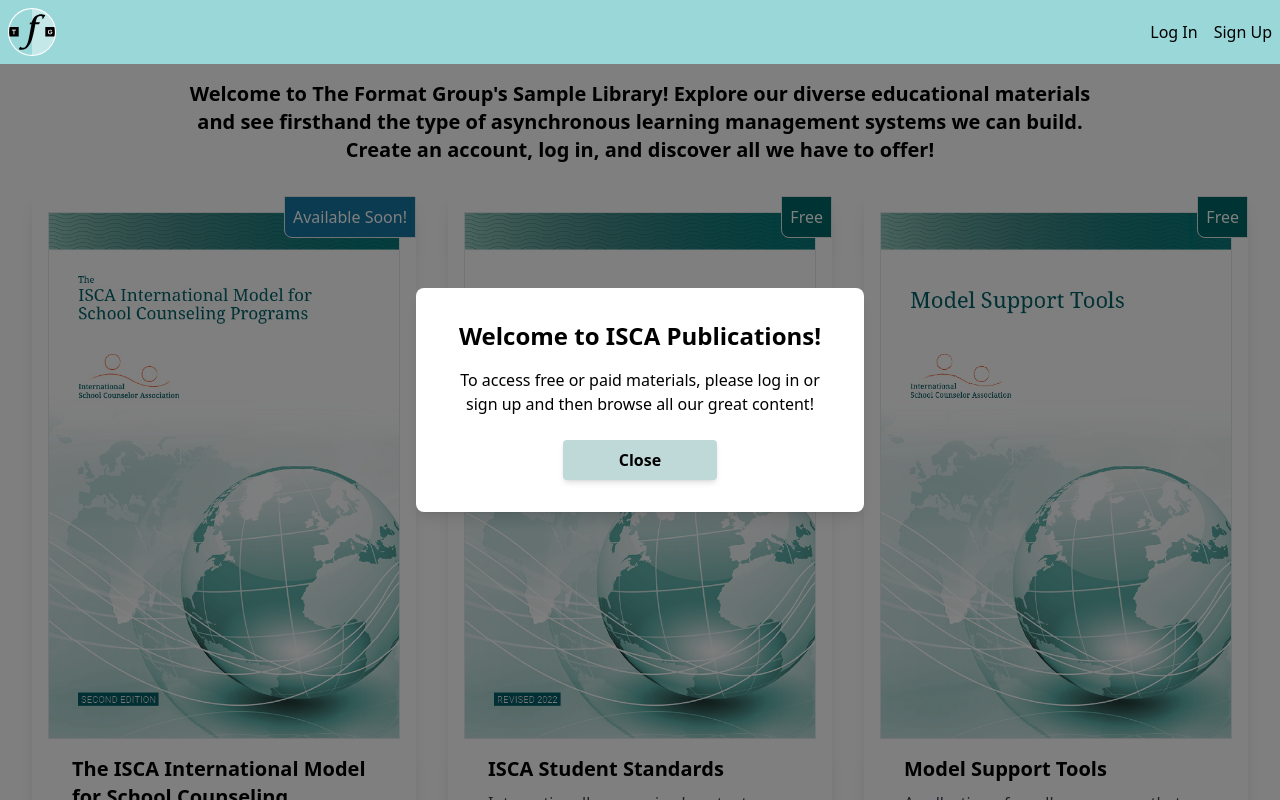
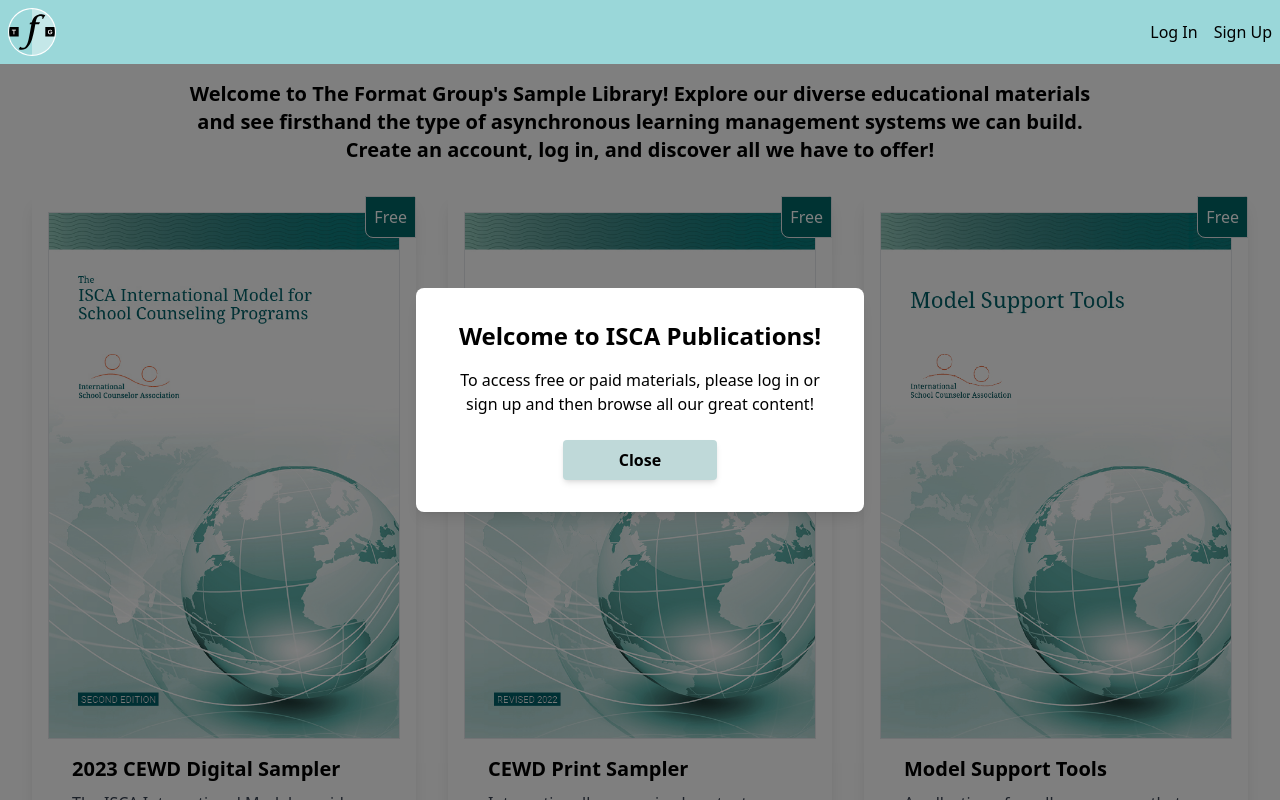
Before and after one commit to JesseDenier/format-library, a React (Vite) app in the folder client/: page / in a window 1280 px wide. Shown: the top 800 px of the page. Built offline with nearby package versions, Linux system fonts and the light colour scheme.

Commit message:
Started to adjust pages to match the new content and stuff.

```diff
--- a/client/src/pages/ModelPage.jsx
+++ b/client/src/pages/CEWDSamplerPage.jsx
@@ -11,7 +11,7 @@
 // Imports the WebAppViewer component for displaying Web Apps within an iframe
 import WebAppViewer from "../components/WebAppViewer";
 
-const ModelPage = () => {
+const CEWDSamplerPage = () => {
   const userId = Auth.getProfile().data._id;
   const { loading, data } = useQuery(QUERY_USER, {
     variables: { userId: userId },
@@ -26,16 +26,10 @@
   return (
     <main className="flex flex-col h-screen px-4 mx-auto pt-20">
       <div className="flex-grow mb-4 border border-gray-300 relative">
-        <WebAppViewer src={"/private/isca_model/index.html"} />
-        {/* User Specific Watermark */}
-        <div className="absolute top-10 right-0 p-4 text-right pointer-events-none select-none text-gray-400">
-          <p className="text-sm font-semibold">
-            {user.firstName} {user.lastName} ({user.email})
-          </p>
-        </div>
+        <WebAppViewer src={"/private/2024 CEWD Sampler/index.html"} />
       </div>
     </main>
   );
 };
 
-export default ModelPage;
+export default CEWDSamplerPage;
--- a/client/src/pages/HomePage.jsx
+++ b/client/src/pages/HomePage.jsx
@@ -87,22 +87,17 @@
   // Configuration for all the cards on the homepage
   const cards = [
     {
-      // link: "model",
-      //! The above link will be reinstituted on 10/24/24 after database update.
-      link: "comingsoon",
-      title: "The ISCA International Model for School Counseling Programs",
+      link: "cewdsampler",
+      title: "2023 CEWD Digital Sampler",
       photo: "cover_model.jpg",
       description:
         "The ISCA International Model provides a framework for encouraging and promoting best practices among international school counselors. Overall, the Model is our profession's manual on what, why, and how to implement a school counseling program.",
-      // label: modelOwnership.label,
-      // labelStyle: modelOwnership.labelStyle,
-      //! The above label will be reinstituted on 10/24/24 after database update.
-      label: "Available Soon!",
-      labelStyle: "bg-[#1776A1] text-white",
+      label: "Free",
+      labelStyle: "bg-[#006666] text-white",
     },
     {
       link: "/private/isca_student_standards.pdf",
-      title: "ISCA Student Standards",
+      title: "CEWD Print Sampler",
       photo: "cover_student_standards.jpg",
       description:
         "Internationally recognized content standards for students that guide school counseling programs by outlining the specific knowledge, attitudes, and skills that students should be able to demonstrate as a result of an effective school counseling program.",
@@ -116,24 +111,6 @@
       photo: "cover_model_support_tools.jpg",
       description:
         "A collection of smaller resources that perfectly complement the ISCA model.",
-      label: "Free",
-      labelStyle: "bg-[#006666] text-white",
-    },
-    {
-      link: "progression",
-      title: "The ISCA Student Standards Learning Progression",
-      photo: "cover_progression.jpg",
-      description:
-        "The ISCA Student Standards Learning Progression (2024) provides clear learning outcomes in social-emotional learning, global perspective, identity development, academic skills, and career readiness.",
-      label: progressionOwnership.label,
-      labelStyle: progressionOwnership.labelStyle,
-    },
-    {
-      link: "academicdomainfree",
-      title: "Focus: Academic Domain",
-      photo: "cover_book_focus_academic.jpg",
-      description:
-        "A deeper dive into self-awareness, effective learning, self-directed learning, agency, planning, goal setting, and school-to-life experiences.",
       label: "Free",
       labelStyle: "bg-[#006666] text-white",
     },
```
Also changed, not shown: client/src/main.jsx (+6 -7 lines).
